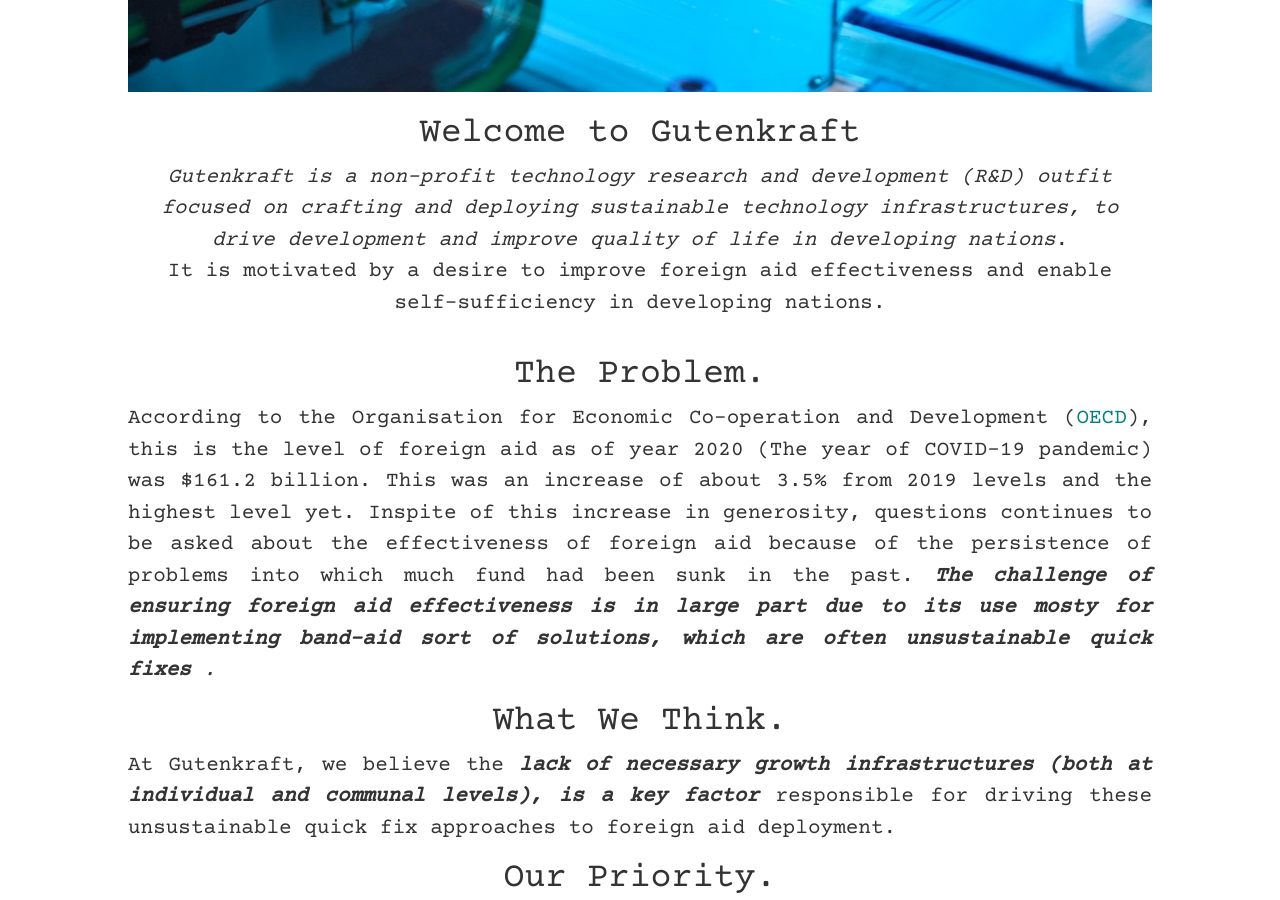
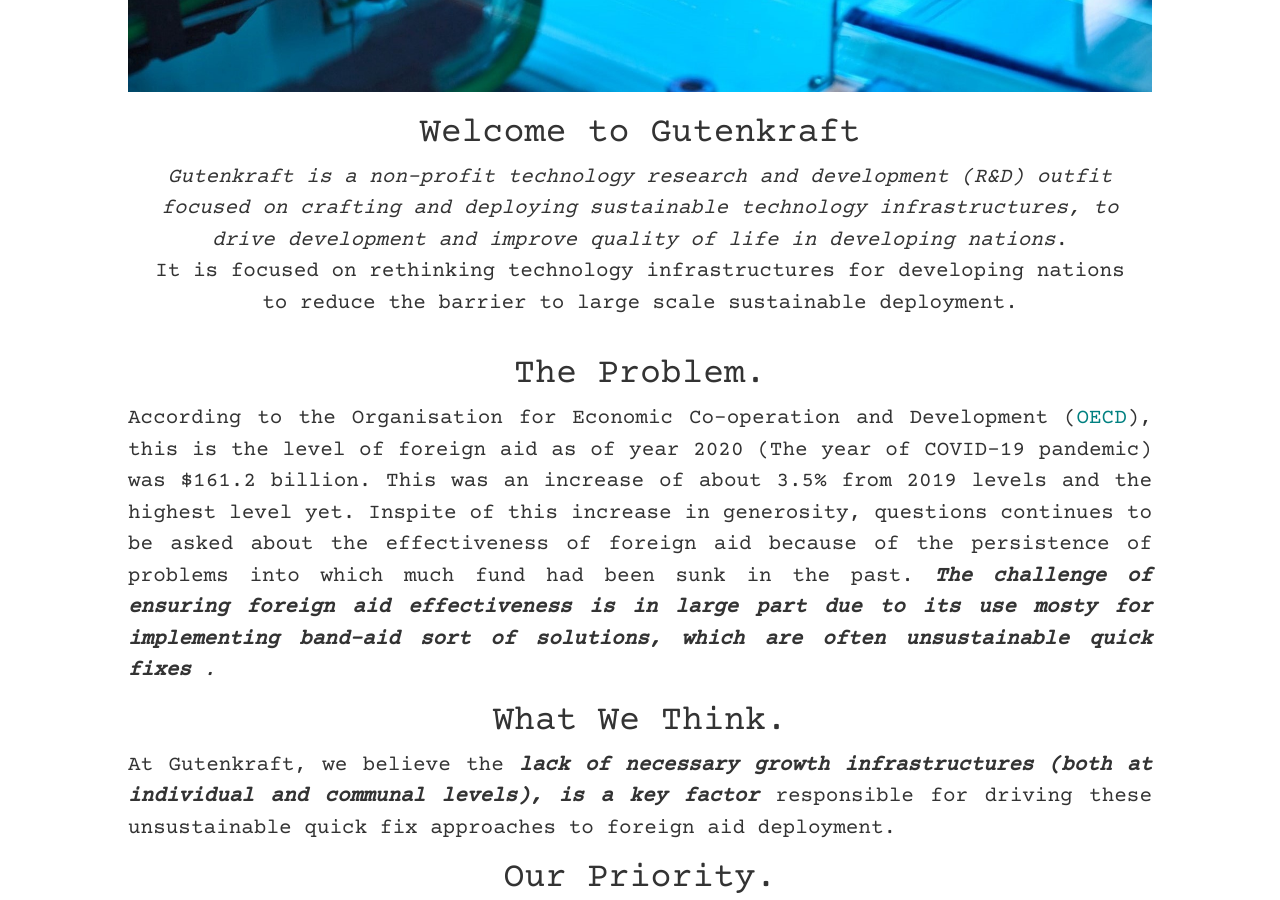
Before and after one commit to oferonmi/datafilik.github.io, a Jekyll site: the page built from index.html, in a window 1280 px wide and 900 px high, scrolled down 425 px. Built offline with Jekyll 4.4.1, drawn with Linux system fonts in a browser that asks for light colours; some web fonts are replaced.

Commit message:
content update

```diff
--- a/index.html
+++ b/index.html
@@ -12,7 +12,7 @@ title: Gutenkraft - Adapt and Innovate for growth
 
 	<p class="text-center">
 		<em>Gutenkraft is a non-profit technology research and development (R&D) outfit focused on crafting and deploying sustainable technology infrastructures, to drive development and improve quality of life in developing nations</em>. <br>
-		It is motivated by a desire to improve foreign aid effectiveness and enable self-sufficiency in developing nations.
+		It is focused on rethinking technology infrastructures for developing nations to reduce the barrier to large scale sustainable deployment.
 	</p>
 </section><br>
 
```
